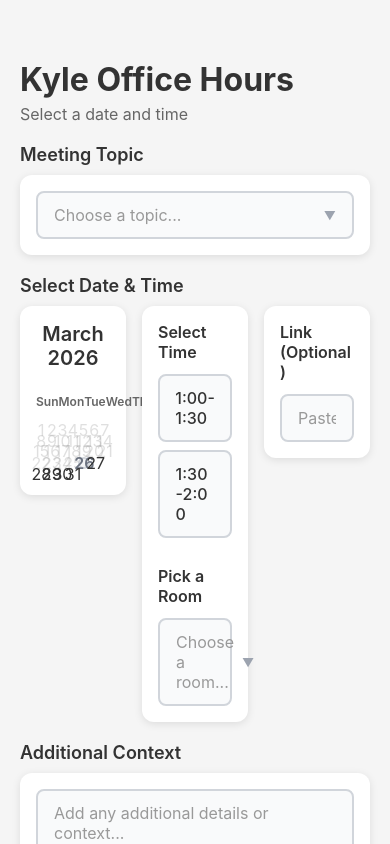
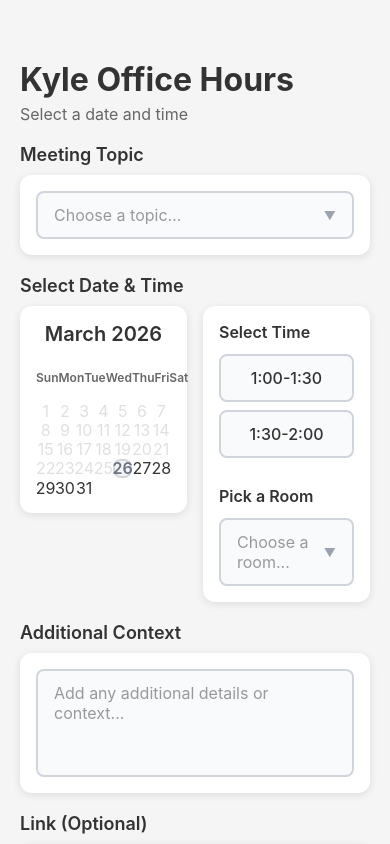
Before and after one commit to intuit-clay/my-mobile-app, a React Native app: screen / in a window 390 px wide. Built offline with nearby package versions, Linux system fonts and the light colour scheme.

Commit message:
Revert "Move link input beside calendar in same container"
This reverts commit 21b21fdd0123bb018c55eca0b598485c70440d8e.

```diff
--- a/App.js
+++ b/App.js
@@ -213,24 +213,6 @@ export default function App() {
                 )}
               </View>
             </View>
-
-            <View style={styles.linkContainer}>
-              <View style={styles.card}>
-                <Text style={styles.linkTitle}>Link (Optional)</Text>
-                <TextInput
-                  style={[
-                    styles.textInput,
-                    link && styles.textInputActive
-                  ]}
-                  placeholder="Paste a link..."
-                  value={link}
-                  onChangeText={setLink}
-                  keyboardType="url"
-                  placeholderTextColor="#999"
-                  autoCapitalize="none"
-                />
-              </View>
-            </View>
           </View>
         </View>
 
@@ -248,6 +230,24 @@ export default function App() {
               multiline
               numberOfLines={4}
               placeholderTextColor="#999"
+            />
+          </View>
+        </View>
+
+        <View style={styles.bookingSection}>
+          <Text style={styles.sectionTitle}>Link (Optional)</Text>
+          <View style={styles.card}>
+            <TextInput
+              style={[
+                styles.textInput,
+                link && styles.textInputActive
+              ]}
+              placeholder="Paste a link to relevant content..."
+              value={link}
+              onChangeText={setLink}
+              keyboardType="url"
+              placeholderTextColor="#999"
+              autoCapitalize="none"
             />
           </View>
         </View>
@@ -325,16 +325,6 @@ const styles = StyleSheet.create({
   timeContainer: {
     flex: 1,
     alignSelf: 'flex-start',
-  },
-  linkContainer: {
-    flex: 1,
-    alignSelf: 'flex-start',
-  },
-  linkTitle: {
-    fontSize: 16,
-    fontWeight: '600',
-    color: '#333',
-    marginBottom: 12,
   },
   card: {
     backgroundColor: '#fff',
```
